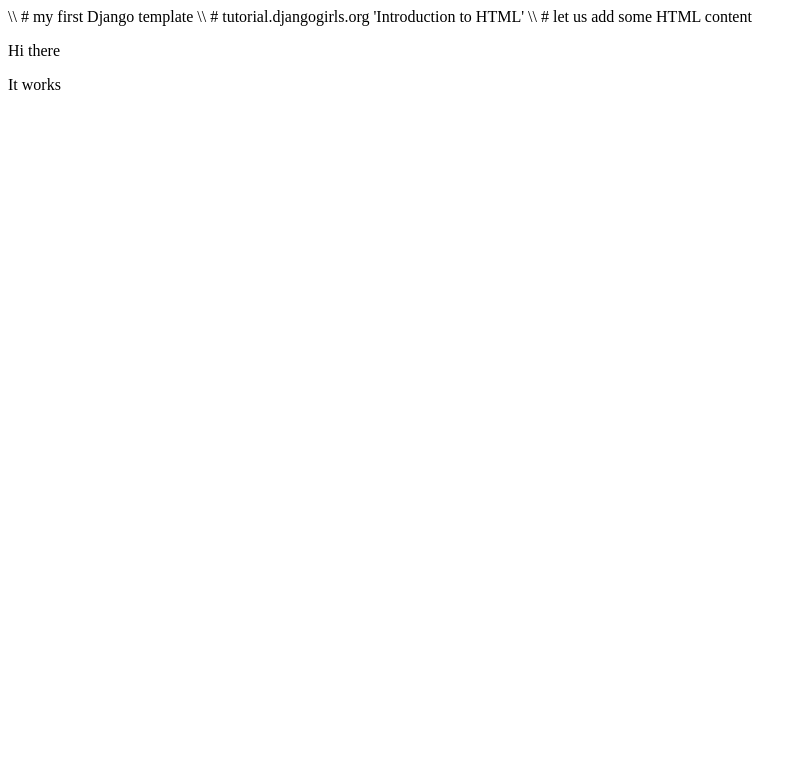
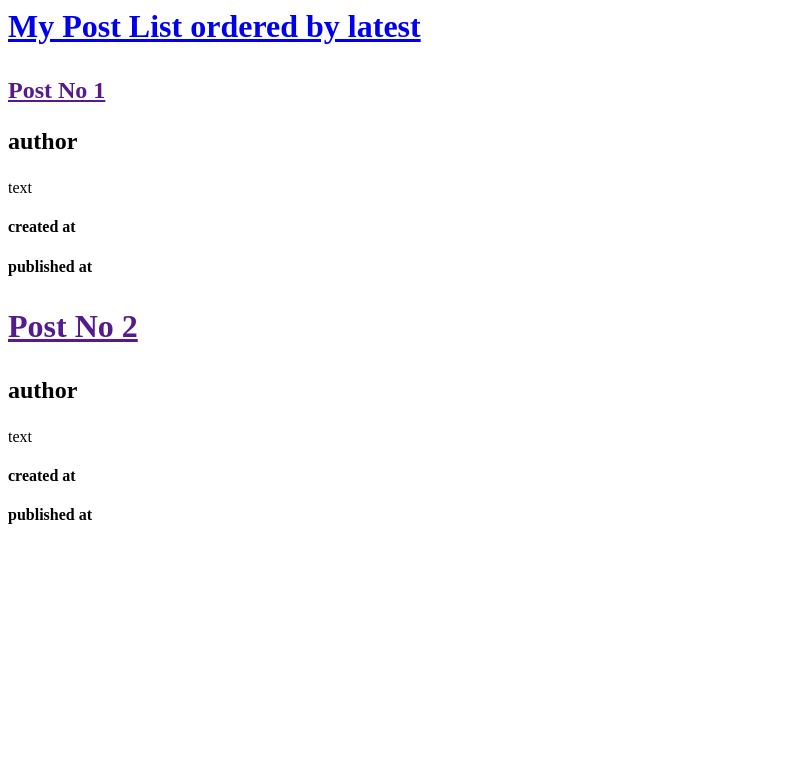
Before and after one commit to Fredi59/my-first-blog, a Django app: page / in a window 1280 px wide. Shown: the top 783 px of the page, without its empty margins (0-807 px from the left). Run offline with Django 3.2, Linux system fonts and the light colour scheme.

Commit message:
Changed HTML for the site

```diff
--- a/blog/templates/blog/post_list.html
+++ b/blog/templates/blog/post_list.html
@@ -1,14 +1,34 @@
-\\ # my first Django template
-\\ # tutorial.djangogirls.org  'Introduction to HTML'
-\\ # let us add some HTML content
+<!--
+# my first Django template as html file to list all posts
+# tutorial.djangogirls.org  'Introduction to HTML'
+# apla 15.04.2018
+-->
 
 <html>
     <head>
-        <title> DjangoTemplates </title
+        <title> DjangoGirls Post_list </title>
     </head>
+
     <body>
-        <p> Hi there </p>
-        <p> It works </p>
+      <div>
+        <h1><p><a href="\"> My Post List ordered by latest </a></p></h1>
+      </div>
+
+      <div>
+        <h2><p><a href=""> Post No 1 </a></p></h2>
+        <h2><p> author </p></h2>
+        <p> text </p>
+        <h4><p> created at </p></h4>
+        <h4><p> published at </p></h4>
+      </div>
+
+      <div>
+        <h1><p><a href=""> Post No 2 </a></p></h1>
+        <h2><p> author </p></h2>
+        <p> text </p>
+        <h4><p> created at </p></h4>
+        <h4><p> published at </p></h4>
+      </div>
 
     </body>
 </html>
```
